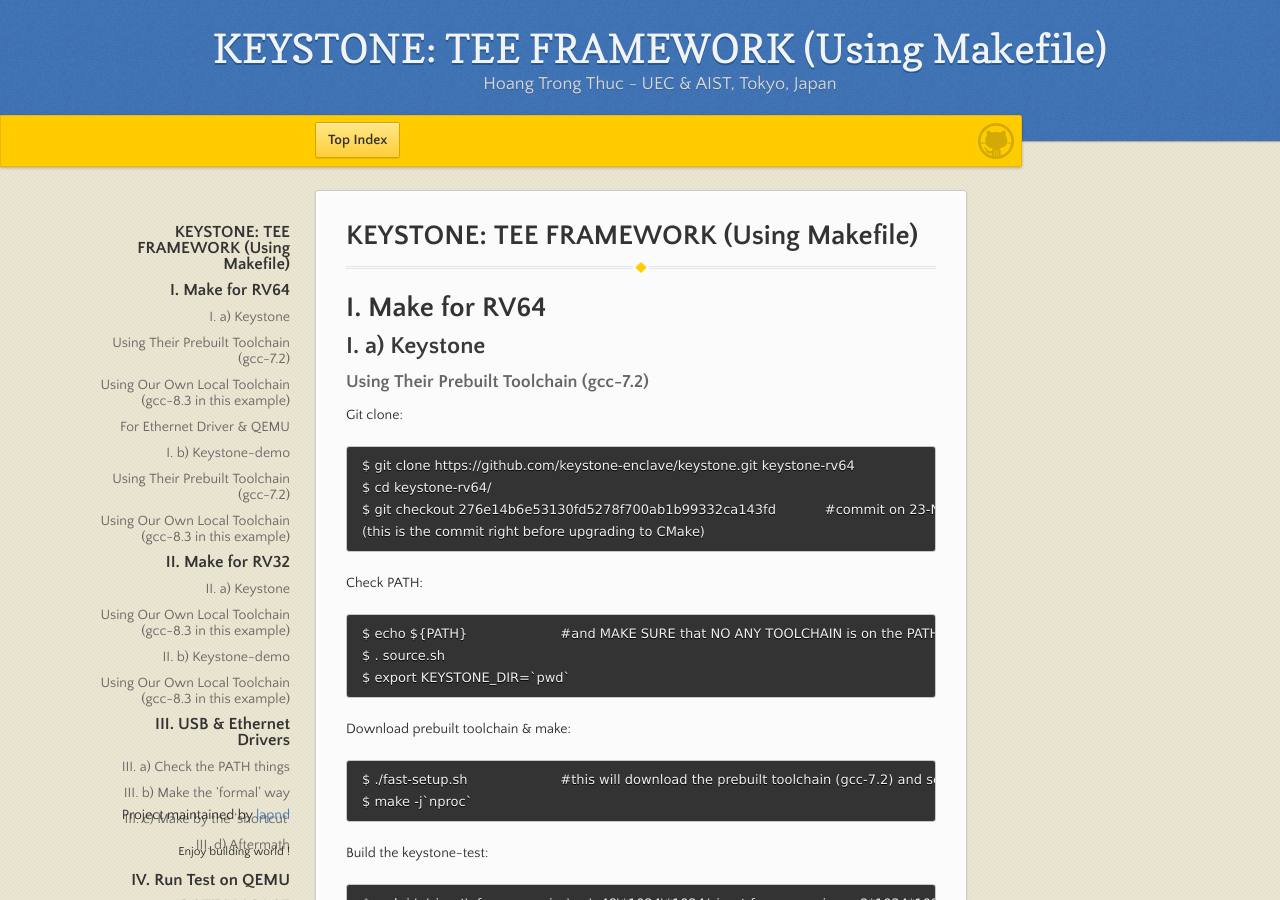
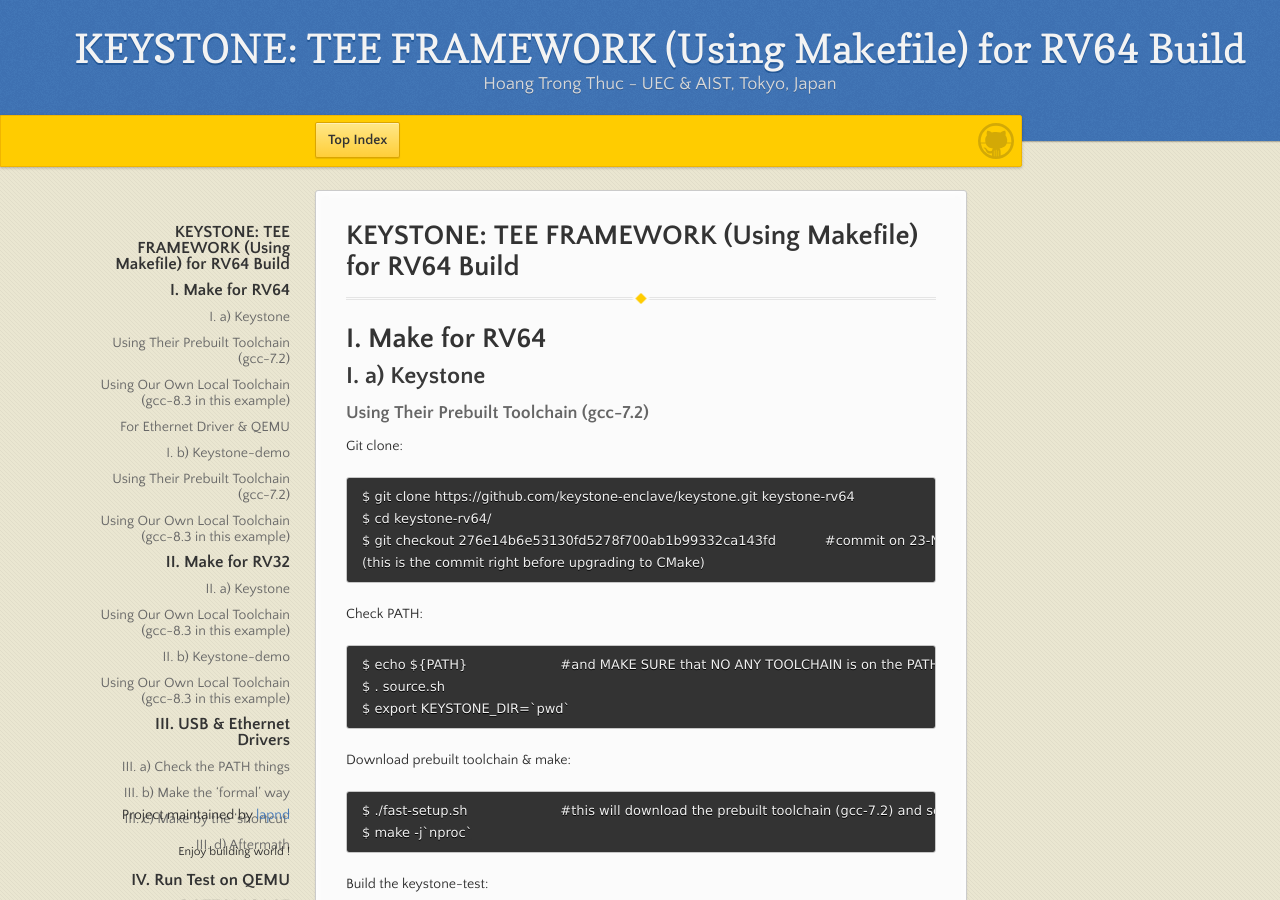
Before and after one commit to lapnd/httdes.github.io, a Jekyll site: the page built from keystone-makefile-64.md, in a window 1280 px wide and 900 px high. Built offline with Jekyll 4.4.1, drawn with Linux system fonts in a browser that asks for light colours; our own code applies the rules of GitHub Pages for plain Markdown files; some of the changed text lies outside the part shown.

Commit message:
Update keystone-makefile-64.md

```diff
--- a/keystone-makefile-64.md
+++ b/keystone-makefile-64.md
@@ -2,7 +2,7 @@
 layout : default
 ---
 
-# KEYSTONE: TEE FRAMEWORK (Using Makefile)
+# KEYSTONE: TEE FRAMEWORK (Using Makefile) for RV64 Build
 
 * * *
 
@@ -405,4 +405,4 @@ So if you want to use the keystone-demo ([I. b)](#i-b-keystone-demo)), you have
 
 | Back | Next |
 | :--- | ---: |
-| [Initial Setup](./init.md) | [Keystone: TEE framework (CMake)](./keystone-cmake.md) |
+| [Initial Setup](./init.md) | [Keystone: TEE framework (using Makefile) for RV43 Build](./keystone-makefile-32.md) |
```
